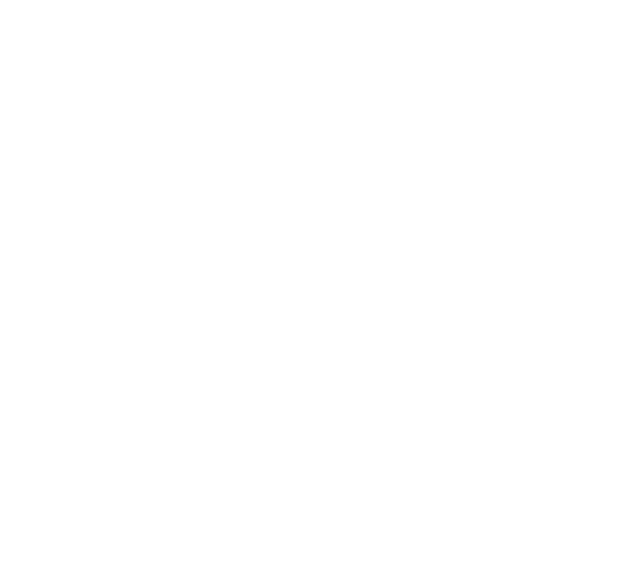
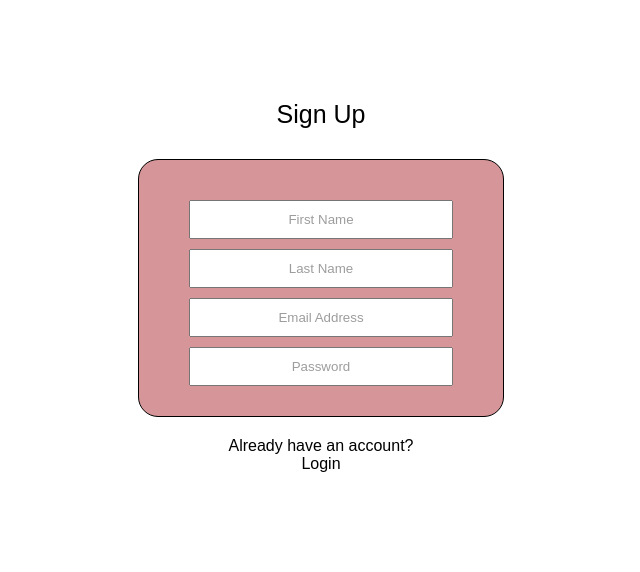
Before and after one commit to mennymendoza/gomoku, a PHP site: page /pages/signup/index.html in a window 1280 px wide. Before the commit the part shown is empty. Shown: the top 572 px of the page, without its empty margins (319-959 px from the left). Run offline with PHP 8.4, Linux system fonts and the light colour scheme; some web fonts are replaced.

Commit message:
built login/signup frame

```diff
--- a/css/main.css
+++ b/css/main.css
@@ -31,3 +31,12 @@
     bottom: 0;
     text-align: center;
 }
+
+#form-box {
+    display: block;
+    border-radius: 20px;
+    background-color: #D69599;
+    padding: 40px 50px 20px 50px;
+    margin-bottom: 20px;
+    border: 1px solid #000;
+}
--- a/pages/signup/index.html
+++ b/pages/signup/index.html
@@ -0,0 +1,28 @@
+<!DOCTYPE html>
+
+<html lang="en">
+    <head>
+        <title>Login</title>
+        <meta charset="utf-8" />
+        <link href="../../css/main.css" rel="stylesheet" type="text/css" />
+        <link href="styles.css" rel="stylesheet" type="text/css" />
+    </head>
+    <body>
+        <!-- header goes here -->
+        <section id="main-section">
+            <h1>Sign Up</h1>
+        <div id="form-box">
+            <form>
+                <input id="first-name" type="text" value="First Name" />
+                <input id="last-name" type="text" value="Last Name" />
+                <input id="email-address" type="text" value="Email Address" />
+                <input id="password" type="text" value="Password" />
+                <!-- image would go here -->
+            </form>
+        </div>
+        <p>Already have an account?</p>
+        <a href="../login/index.html">Login</a>
+        </section>
+        <!-- footer goes here -->
+    </body>
+</html>
--- /dev/null
+++ b/pages/signup/styles.css
@@ -0,0 +1,33 @@
+section {
+    display: flex;
+    flex-direction: column;
+    justify-content: center;
+    align-items: center;
+    padding: 100px 0px;
+}
+
+h1 {
+    font-weight: 300;
+    font-size: 25px;
+    margin-bottom: 30px;
+}
+
+form {
+    display: flex;
+    flex-direction: column;
+    justify-content: center;
+    align-items: center;
+}
+
+input {
+    height: 35px;
+    width: 260px;
+    margin-bottom: 10px;
+    text-align: center;
+    color: #9d9d9d
+}
+
+a {
+    color: #000;
+    text-decoration: none;
+}
```
Also changed, not shown: pages/login/index.html (+26 -0 lines), pages/login/styles.css (added, +33 -0 lines).
